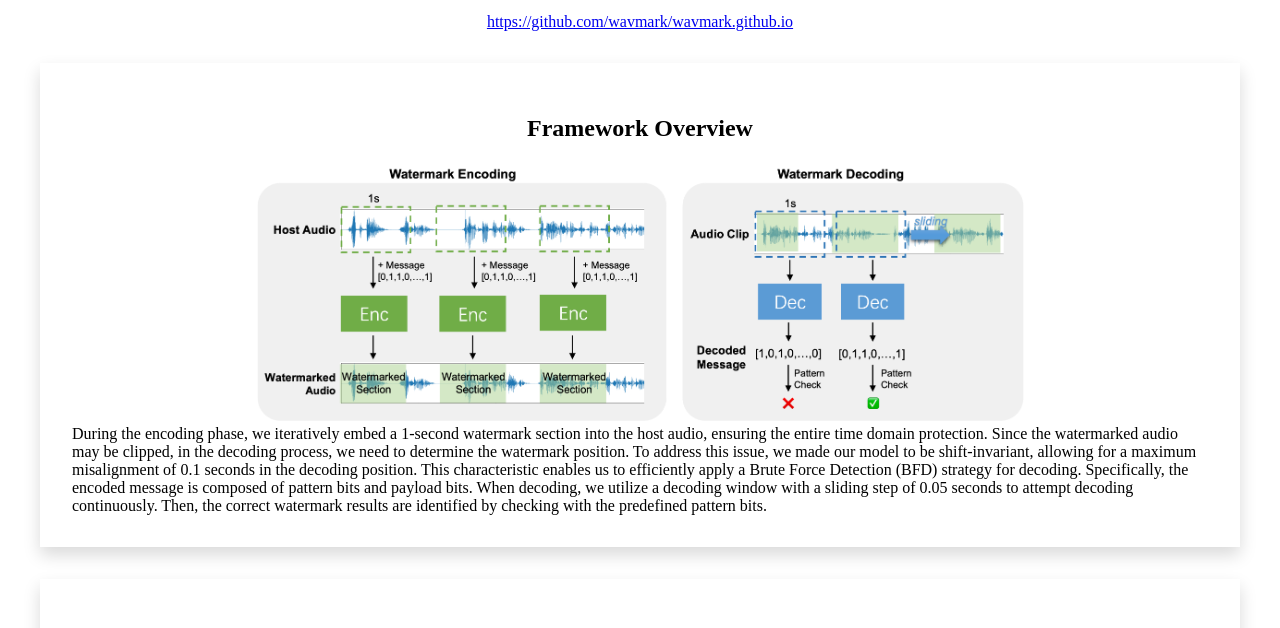
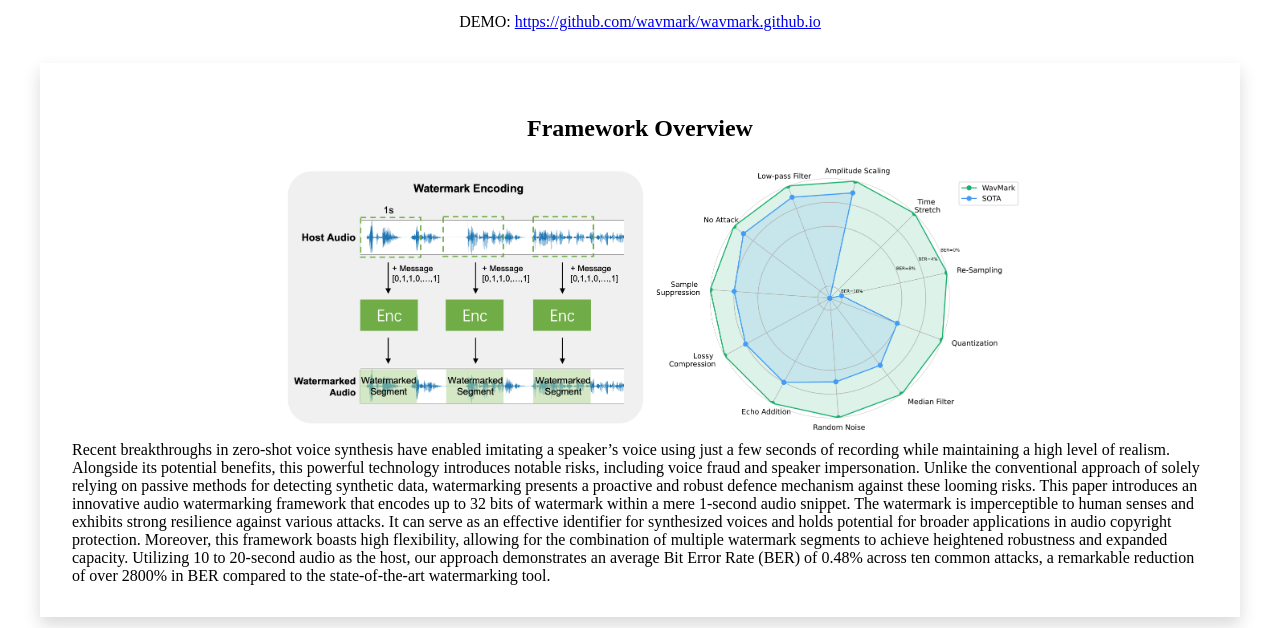
Before and after one commit to wavmark/wavmark.github.io, a plain HTML site: page docs/index.html in a window 1280 px wide. Shown: the part 150-778 px from the top of the page. Drawn offline with nearby package versions, Linux system fonts and the light colour scheme.

Commit message:
update doc

```diff
--- a/docs/index.html
+++ b/docs/index.html
@@ -6,6 +6,13 @@
     <script src="https://cdn.jsdelivr.net/npm/vue@2/dist/vue.js"></script>
     <script src="data.js"></script>
     <style>
+        #app {
+            /*display: flex;*/
+            /*flex-direction: column;*/
+            /*align-items: center;*/
+            /*align-items: stretch;*/
+        }
+
         tr {
             line-height: 40px;
         }
@@ -38,7 +45,7 @@
         }
 
         .img_structure {
-            width: 800px;
+            width: 1000px;
             max-width: 60vw;
         }
 
@@ -47,6 +54,7 @@
             margin: 2em;
             padding: 2em;
             box-shadow: 0 .5rem 1rem rgba(0, 0, 0, .15) !important;
+            /*max-width: 1600px;*/
         }
 
         .card2 {
@@ -83,25 +91,27 @@
         </div>
 
         <div style="margin-top: 1em">
-<!--            Code is available: -->
-            <a :href="code_url">{{code_url}}</a>
+            DEMO: <a :href="code_url">{{code_url}}</a>
         </div>
     </div>
 
     <div class="card">
         <h2>Framework Overview</h2>
-        <img class="img_structure" src="./imgs/structure.png">
+        <img class="img_structure" src="./imgs/structure_v2.png">
         <div style="text-align: left">
-            During the encoding phase, we iteratively embed a 1-second watermark section into the host audio, ensuring
-            the entire time domain protection.
-            Since the watermarked audio may be clipped,
-            in the decoding process, we need to determine the watermark position.
-            To address this issue, we made our model to be shift-invariant, allowing for a maximum misalignment of 0.1
-            seconds in the decoding position.
-            This characteristic enables us to efficiently apply a Brute Force Detection (BFD) strategy for decoding.
-            Specifically, the encoded message is composed of pattern bits and payload bits. When decoding, we utilize a
-            decoding window with a sliding step of 0.05 seconds to attempt decoding continuously.
-            Then, the correct watermark results are identified by checking with the predefined pattern bits.
+            Recent breakthroughs in zero-shot voice synthesis have enabled imitating a speaker’s voice using just a few
+            seconds of recording while maintaining a high level of realism. Alongside its potential benefits, this
+            powerful technology introduces notable risks, including voice fraud and speaker impersonation. Unlike the
+            conventional approach of solely relying on passive methods for detecting synthetic data, watermarking
+            presents a proactive and robust defence mechanism against these looming risks. This paper introduces an
+            innovative audio watermarking framework that encodes up to 32 bits of watermark within a mere 1-second audio
+            snippet. The watermark is imperceptible to human senses and exhibits strong resilience against various
+            attacks. It can serve as an effective identifier for synthesized voices and holds potential for broader
+            applications in audio copyright protection. Moreover, this framework boasts high flexibility, allowing for
+            the combination of multiple watermark segments to achieve heightened robustness and expanded capacity.
+            Utilizing 10 to 20-second audio as the host, our approach demonstrates an average Bit Error Rate (BER) of
+            0.48% across ten common attacks, a remarkable reduction of over 2800% in BER compared to the
+            state-of-the-art watermarking tool.
         </div>
     </div>
 
```
Also changed, not shown: docs/imgs/structure_v2.png (added).
